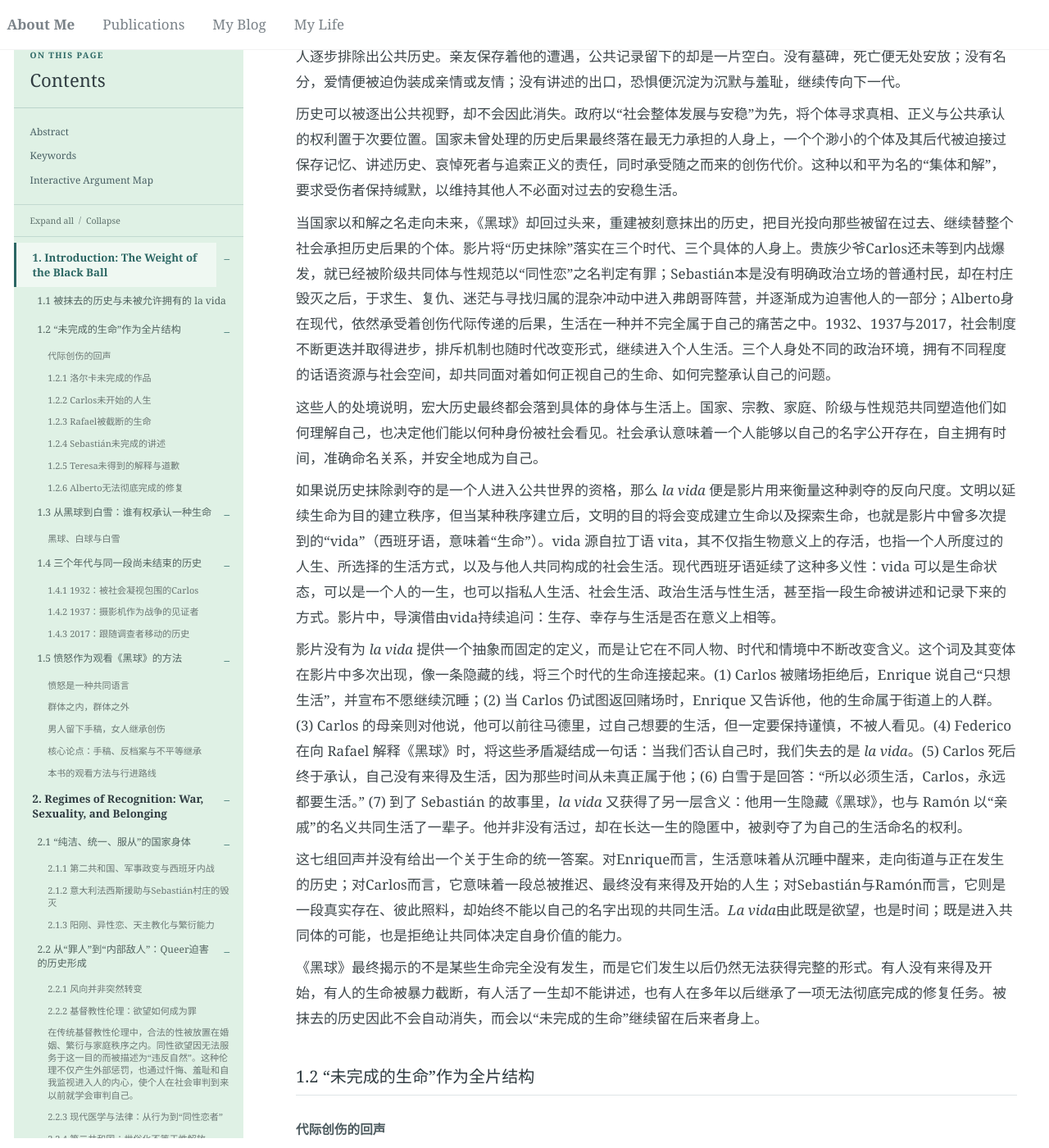
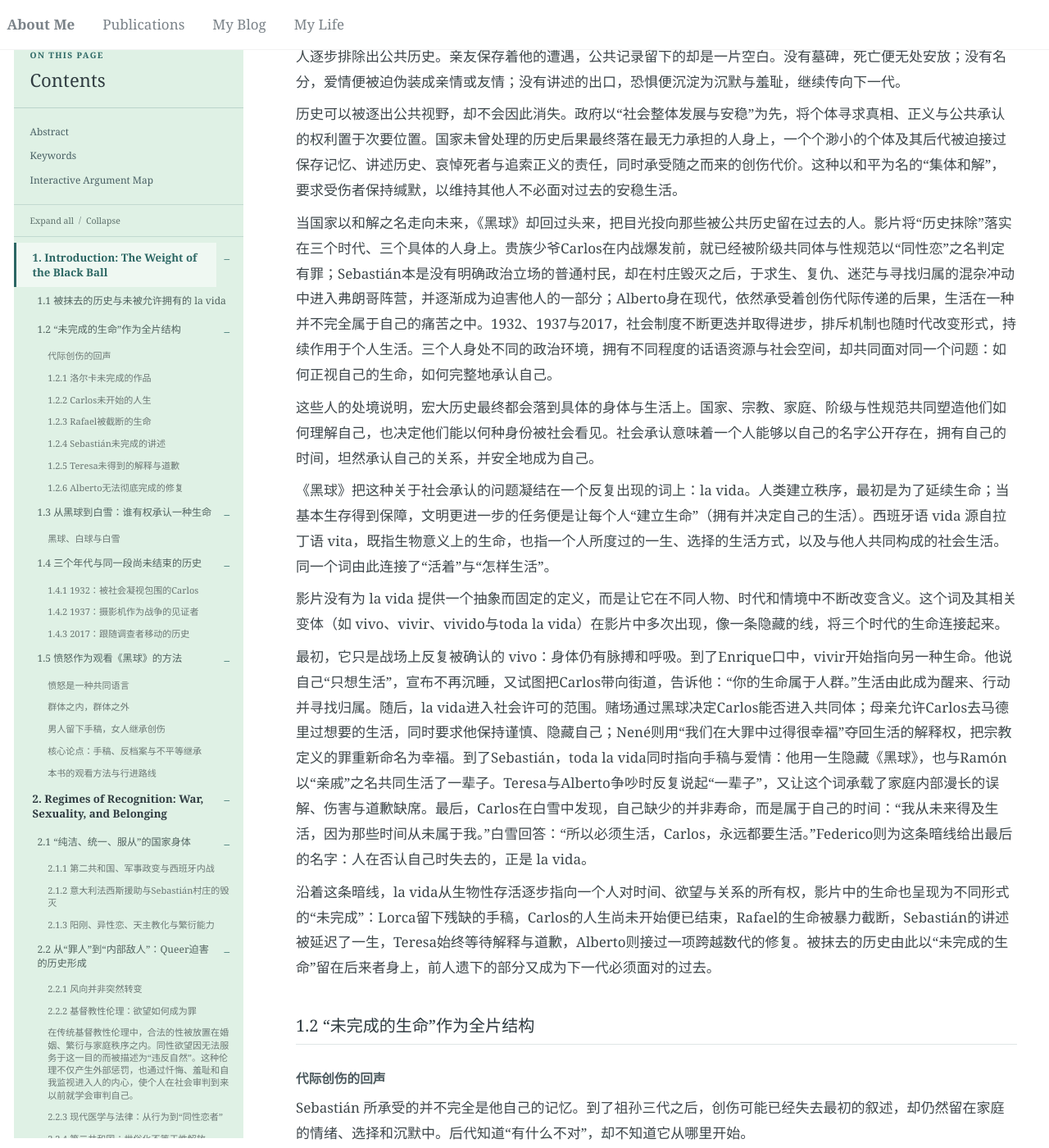
Before and after one commit to Cathylixi/Cathylixi.github.io, a Jekyll site: the page built from _posts/2026-11-10-la-bola-negra-review.md, in a window 1280 px wide and 1400 px high, scrolled down 2529 px. Shown: the whole window at 82% size. Built offline with Jekyll 4.4.1, drawn with Linux system fonts in a browser that asks for light colours; nearby versions of some CDN libraries.

```diff
--- a/_posts/2026-11-10-la-bola-negra-review.md
+++ b/_posts/2026-11-10-la-bola-negra-review.md
@@ -60,17 +60,17 @@
 
 历史可以被逐出公共视野，却不会因此消失。政府以“社会整体发展与安稳”为先，将个体寻求真相、正义与公共承认的权利置于次要位置。国家未曾处理的历史后果最终落在最无力承担的人身上，一个个渺小的个体及其后代被迫接过保存记忆、讲述历史、哀悼死者与追索正义的责任，同时承受随之而来的创伤代价。这种以和平为名的“集体和解”，要求受伤者保持缄默，以维持其他人不必面对过去的安稳生活。
 
-当国家以和解之名走向未来，《黑球》却回过头来，重建被刻意抹出的历史，把目光投向那些被留在过去、继续替整个社会承担历史后果的个体。影片将“历史抹除”落实在三个时代、三个具体的人身上。贵族少爷Carlos还未等到内战爆发，就已经被阶级共同体与性规范以“同性恋”之名判定有罪；Sebastián本是没有明确政治立场的普通村民，却在村庄毁灭之后，于求生、复仇、迷茫与寻找归属的混杂冲动中进入弗朗哥阵营，并逐渐成为迫害他人的一部分；Alberto身在现代，依然承受着创伤代际传递的后果，生活在一种并不完全属于自己的痛苦之中。1932、1937与2017，社会制度不断更迭并取得进步，排斥机制也随时代改变形式，继续进入个人生活。三个人身处不同的政治环境，拥有不同程度的话语资源与社会空间，却共同面对着如何正视自己的生命、如何完整承认自己的问题。
+当国家以和解之名走向未来，《黑球》却回过头来，把目光投向那些被公共历史留在过去的人。影片将“历史抹除”落实在三个时代、三个具体的人身上。贵族少爷Carlos在内战爆发前，就已经被阶级共同体与性规范以“同性恋”之名判定有罪；Sebastián本是没有明确政治立场的普通村民，却在村庄毁灭之后，于求生、复仇、迷茫与寻找归属的混杂冲动中进入弗朗哥阵营，并逐渐成为迫害他人的一部分；Alberto身在现代，依然承受着创伤代际传递的后果，生活在一种并不完全属于自己的痛苦之中。1932、1937与2017，社会制度不断更迭并取得进步，排斥机制也随时代改变形式，持续作用于个人生活。三个人身处不同的政治环境，拥有不同程度的话语资源与社会空间，却共同面对同一个问题：如何正视自己的生命，如何完整地承认自己。
 
-这些人的处境说明，宏大历史最终都会落到具体的身体与生活上。国家、宗教、家庭、阶级与性规范共同塑造他们如何理解自己，也决定他们能以何种身份被社会看见。社会承认意味着一个人能够以自己的名字公开存在，自主拥有时间，准确命名关系，并安全地成为自己。
+这些人的处境说明，宏大历史最终都会落到具体的身体与生活上。国家、宗教、家庭、阶级与性规范共同塑造他们如何理解自己，也决定他们能以何种身份被社会看见。社会承认意味着一个人能够以自己的名字公开存在，拥有自己的时间，坦然承认自己的关系，并安全地成为自己。
 
-如果说历史抹除剥夺的是一个人进入公共世界的资格，那么 *la vida* 便是影片用来衡量这种剥夺的反向尺度。文明以延续生命为目的建立秩序，但当某种秩序建立后，文明的目的将会变成建立生命以及探索生命，也就是影片中曾多次提到的“vida”（西班牙语，意味着“生命”）。vida 源自拉丁语 vita，其不仅指生物意义上的存活，也指一个人所度过的人生、所选择的生活方式，以及与他人共同构成的社会生活。现代西班牙语延续了这种多义性：vida 可以是生命状态，可以是一个人的一生，也可以指私人生活、社会生活、政治生活与性生活，甚至指一段生命被讲述和记录下来的方式。影片中，导演借由vida持续追问：生存、幸存与生活是否在意义上相等。
+《黑球》把这种关于社会承认的问题凝结在一个反复出现的词上：la vida。人类建立秩序，最初是为了延续生命；当基本生存得到保障，文明更进一步的任务便是让每个人“建立生命”（拥有并决定自己的生活）。西班牙语 vida 源自拉丁语 vita，既指生物意义上的生命，也指一个人所度过的一生、选择的生活方式，以及与他人共同构成的社会生活。同一个词由此连接了“活着”与“怎样生活”。
 
-影片没有为 *la vida* 提供一个抽象而固定的定义，而是让它在不同人物、时代和情境中不断改变含义。这个词及其变体在影片中多次出现，像一条隐藏的线，将三个时代的生命连接起来。(1) Carlos 被赌场拒绝后，Enrique 说自己“只想生活”，并宣布不愿继续沉睡；(2) 当 Carlos 仍试图返回赌场时，Enrique 又告诉他，他的生命属于街道上的人群。(3) Carlos 的母亲则对他说，他可以前往马德里，过自己想要的生活，但一定要保持谨慎，不被人看见。(4) Federico 在向 Rafael 解释《黑球》时，将这些矛盾凝结成一句话：当我们否认自己时，我们失去的是 *la vida*。(5) Carlos 死后终于承认，自己没有来得及生活，因为那些时间从未真正属于他；(6) 白雪于是回答：“所以必须生活，Carlos，永远都要生活。” (7) 到了 Sebastián 的故事里，*la vida* 又获得了另一层含义：他用一生隐藏《黑球》，也与 Ramón 以“亲戚”的名义共同生活了一辈子。他并非没有活过，却在长达一生的隐匿中，被剥夺了为自己的生活命名的权利。
+影片没有为 la vida 提供一个抽象而固定的定义，而是让它在不同人物、时代和情境中不断改变含义。这个词及其相关变体（如 vivo、vivir、vivido与toda la vida）在影片中多次出现，像一条隐藏的线，将三个时代的生命连接起来。
 
-这七组回声并没有给出一个关于生命的统一答案。对Enrique而言，生活意味着从沉睡中醒来，走向街道与正在发生的历史；对Carlos而言，它意味着一段总被推迟、最终没有来得及开始的人生；对Sebastián与Ramón而言，它则是一段真实存在、彼此照料，却始终不能以自己的名字出现的共同生活。*La vida*由此既是欲望，也是时间；既是进入共同体的可能，也是拒绝让共同体决定自身价值的能力。
+最初，它只是战场上反复被确认的 vivo：身体仍有脉搏和呼吸。到了Enrique口中，vivir开始指向另一种生命。他说自己“只想生活”，宣布不再沉睡，又试图把Carlos带向街道，告诉他：“你的生命属于人群。”生活由此成为醒来、行动并寻找归属。随后，la vida进入社会许可的范围。赌场通过黑球决定Carlos能否进入共同体；母亲允许Carlos去马德里过想要的生活，同时要求他保持谨慎、隐藏自己；Nené则用“我们在大罪中过得很幸福”夺回生活的解释权，把宗教定义的罪重新命名为幸福。到了Sebastián，toda la vida同时指向手稿与爱情：他用一生隐藏《黑球》，也与Ramón以“亲戚”之名共同生活了一辈子。Teresa与Alberto争吵时反复说起“一辈子”，又让这个词承载了家庭内部漫长的误解、伤害与道歉缺席。最后，Carlos在白雪中发现，自己缺少的并非寿命，而是属于自己的时间：“我从未来得及生活，因为那些时间从未属于我。”白雪回答：“所以必须生活，Carlos，永远都要生活。”Federico则为这条暗线给出最后的名字：人在否认自己时失去的，正是 la vida。
 
-《黑球》最终揭示的不是某些生命完全没有发生，而是它们发生以后仍然无法获得完整的形式。有人没有来得及开始，有人的生命被暴力截断，有人活了一生却不能讲述，也有人在多年以后继承了一项无法彻底完成的修复任务。被抹去的历史因此不会自动消失，而会以“未完成的生命”继续留在后来者身上。
+沿着这条暗线，la vida从生物性存活逐步指向一个人对时间、欲望与关系的所有权，影片中的生命也呈现为不同形式的“未完成”：Lorca留下残缺的手稿，Carlos的人生尚未开始便已结束，Rafael的生命被暴力截断，Sebastián的讲述被延迟了一生，Teresa始终等待解释与道歉，Alberto则接过一项跨越数代的修复。被抹去的历史由此以“未完成的生命”留在后来者身上，前人遗下的部分又成为下一代必须面对的过去。
 
 ### 1.2 “未完成的生命”作为全片结构
 
```
